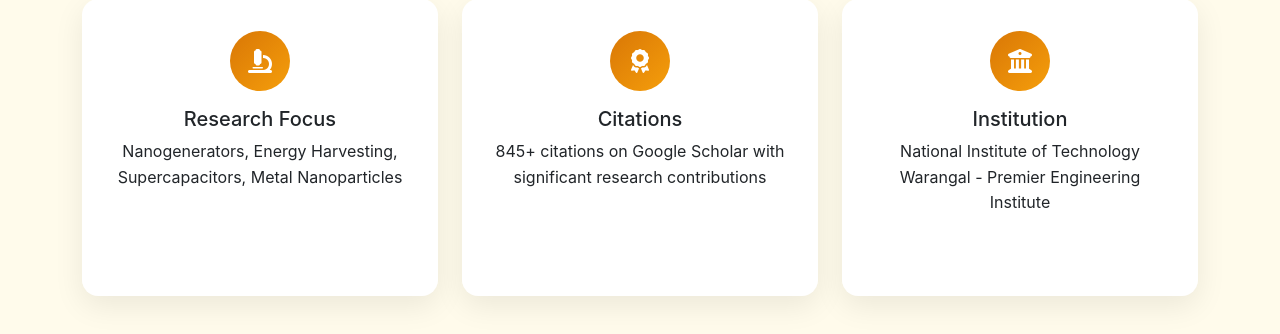
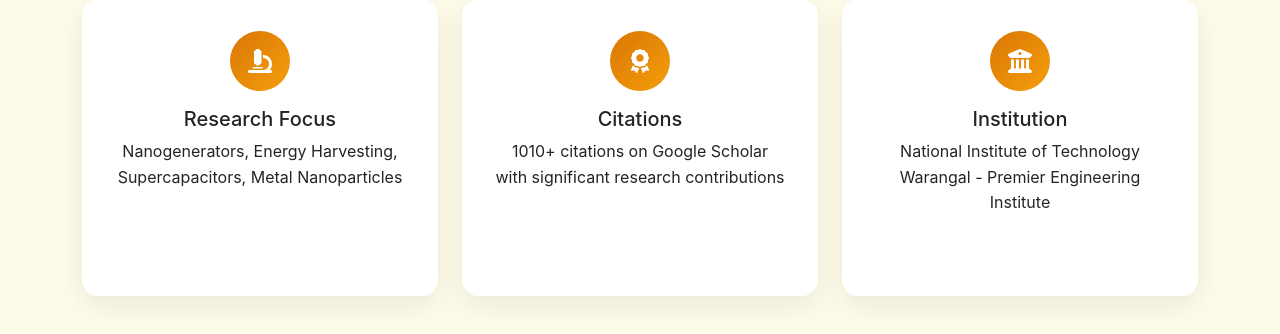
Before and after one commit to kanapuramudaykumar-blip/uday_physics, a Django app: page / in a window 1280 px wide. Shown: the part 1241-1575 px from the top of the page. Run offline with Django 5.2, Linux system fonts and the light colour scheme; some libraries are stand-ins or nearby versions.

Commit message:
Update home.html

```diff
--- a/templates/home.html
+++ b/templates/home.html
@@ -105,7 +105,7 @@
                     <div class="card-body text-center">
                         <div class="research-icon mx-auto"><i class="fas fa-award"></i></div>
                         <h5>Citations</h5>
-                        <p>845+ citations on Google Scholar with significant research contributions</p>
+                        <p>1010+ citations on Google Scholar with significant research contributions</p>
                     </div>
                 </div>
             </div>
```
